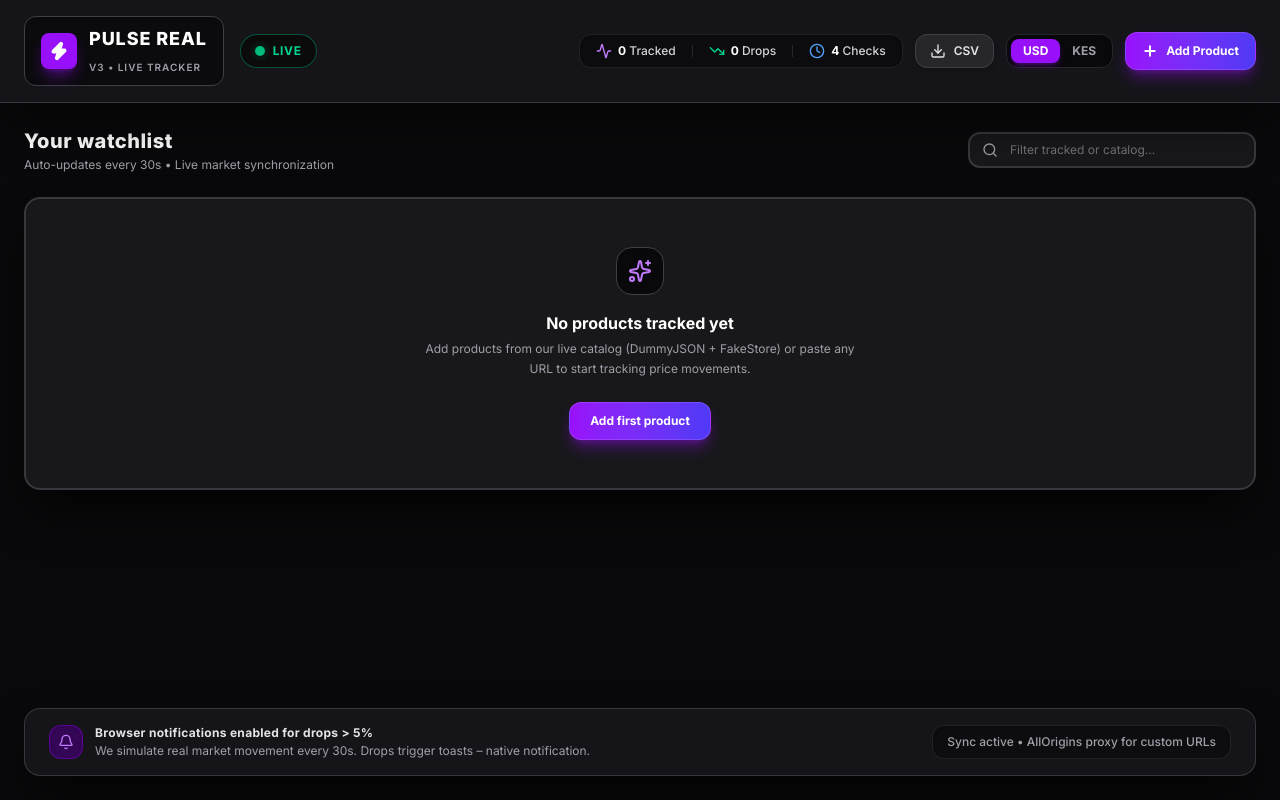
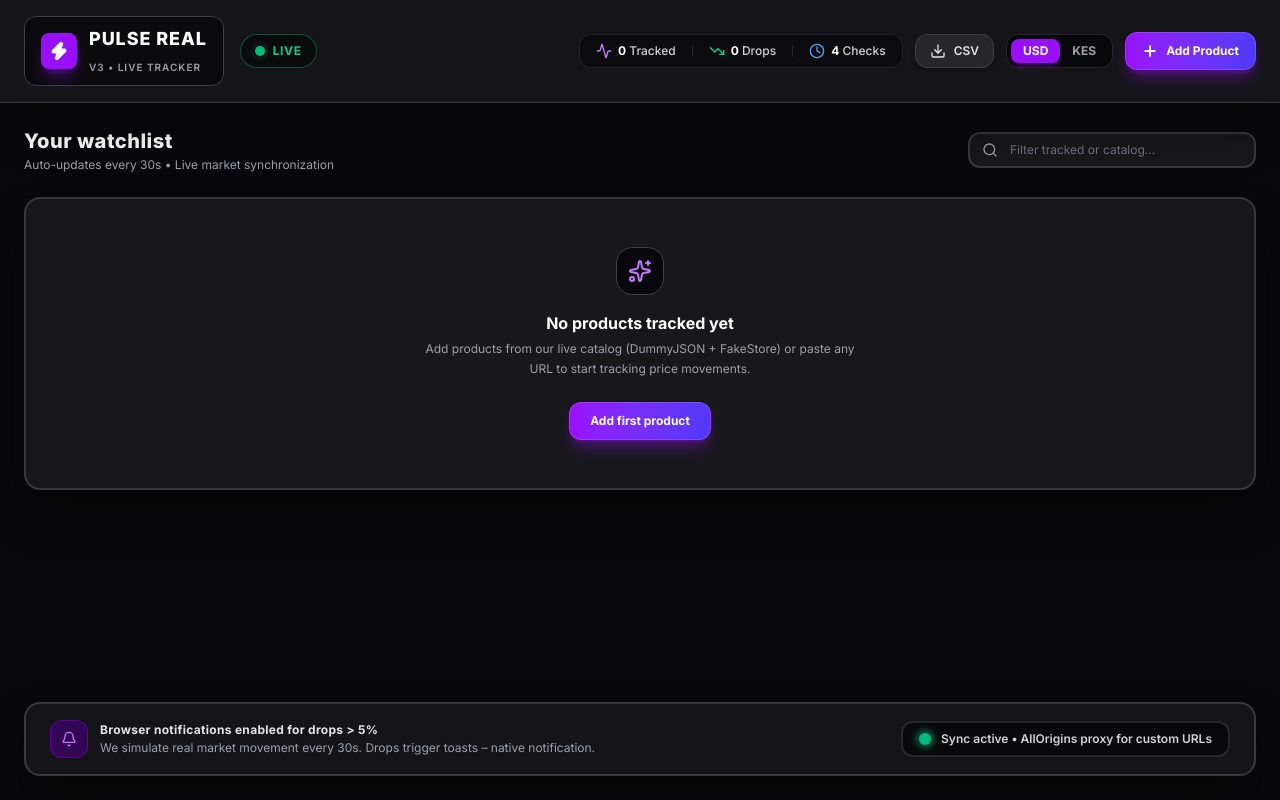
Before and after one commit to shepherd-bit/API--price--tracker--frontend, a React (Vite) app: page / in a window 1280 px wide. Built offline with nearby package versions, Linux system fonts and the light colour scheme.

Commit message:
Update FooterBanner.jsx

```diff
--- a/src/components/FooterBanner.jsx
+++ b/src/components/FooterBanner.jsx
@@ -3,11 +3,11 @@ import { Bell } from 'lucide-react';
 export default function FooterBanner() {
   return (
     <footer className="w-full max-w-7xl mx-auto px-6 py-6">
-      <div className="bg-zinc-900/90 border border-zinc-700/80 rounded-2xl p-4 md:px-6 shadow-2xl shadow-black/80 flex flex-col md:flex-row items-center justify-between gap-4 text-xs">
+      <div className="bg-zinc-900/90 border-2 border-zinc-700/85 rounded-2xl p-4 md:px-6 shadow-2xl shadow-black/80 flex flex-col md:flex-row items-center justify-between gap-4 text-xs">
 
         {/* Left Side: Notification Info */}
         <div className="flex items-center gap-3">
-          <div className="bg-purple-950/80 border border-purple-700/50 p-2 rounded-xl text-purple-400 shadow-inner">
+          <div className="bg-purple-950/80 border border-purple-700/50 p-2.5 rounded-xl text-purple-400 shadow-inner">
             <Bell className="w-4 h-4" />
           </div>
           <div>
@@ -20,9 +20,13 @@ export default function FooterBanner() {
           </div>
         </div>
 
-        {/* Right Side: Sync Info */}
-        <div className="text-zinc-400 font-medium whitespace-nowrap bg-zinc-950/60 border border-zinc-800/80 px-3.5 py-2 rounded-xl shadow-inner">
-          Sync active • AllOrigins proxy for custom URLs
+        {/* Right Side: Sync Active Badge with High-Intensity Blinking Dot */}
+        <div className="flex items-center gap-2.5 bg-zinc-950 border-2 border-zinc-800 px-4 py-2 rounded-xl shadow-inner text-zinc-300 font-semibold">
+          <span className="relative flex h-3 w-3">
+            <span className="animate-ping absolute inline-flex h-full w-full rounded-full bg-emerald-400 opacity-90 duration-75"></span>
+            <span className="relative inline-flex rounded-full h-3 w-3 bg-emerald-500 shadow-[0_0_10px_#10b981]"></span>
+          </span>
+          <span>Sync active • AllOrigins proxy for custom URLs</span>
         </div>
 
       </div>
```
